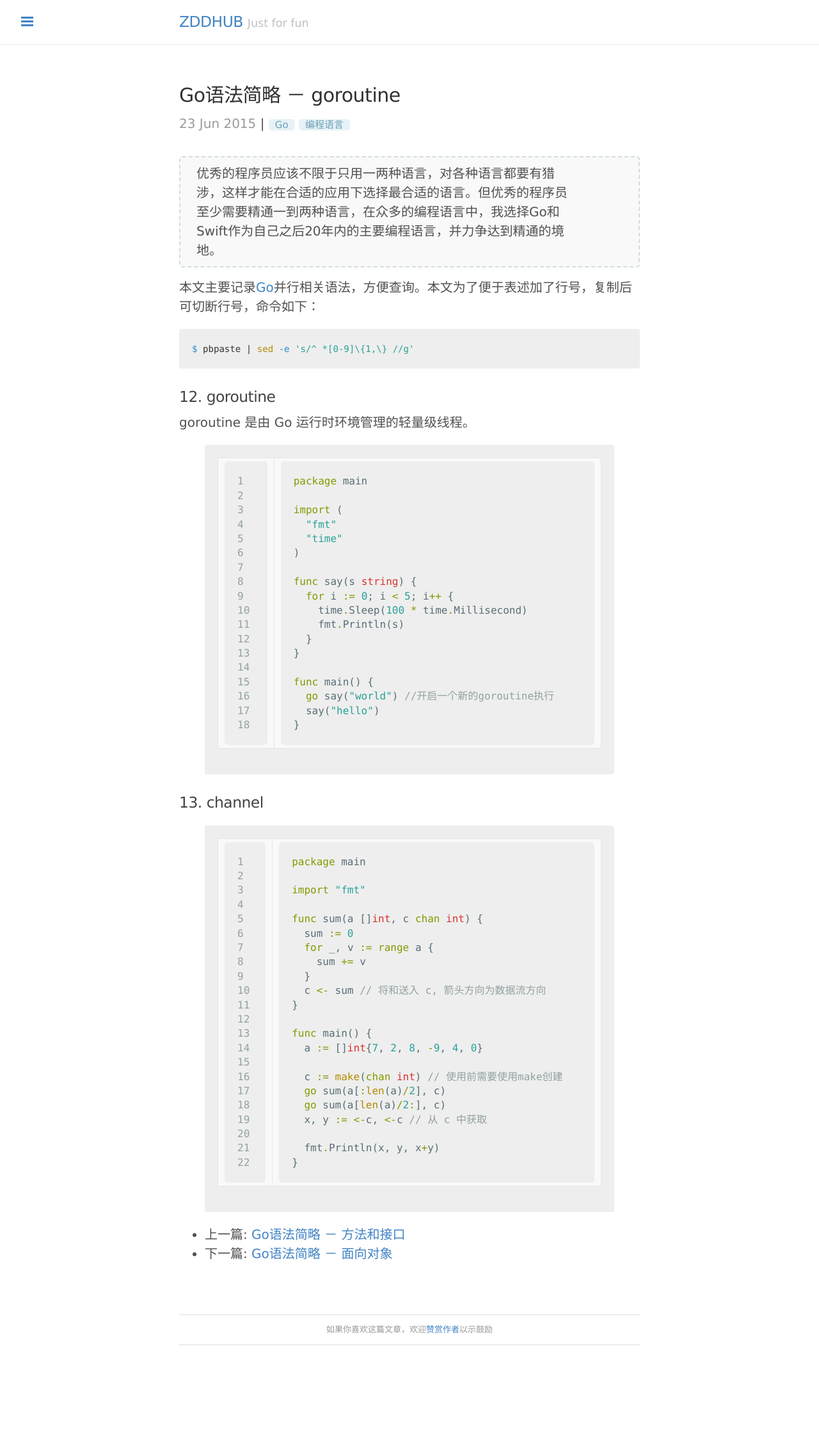
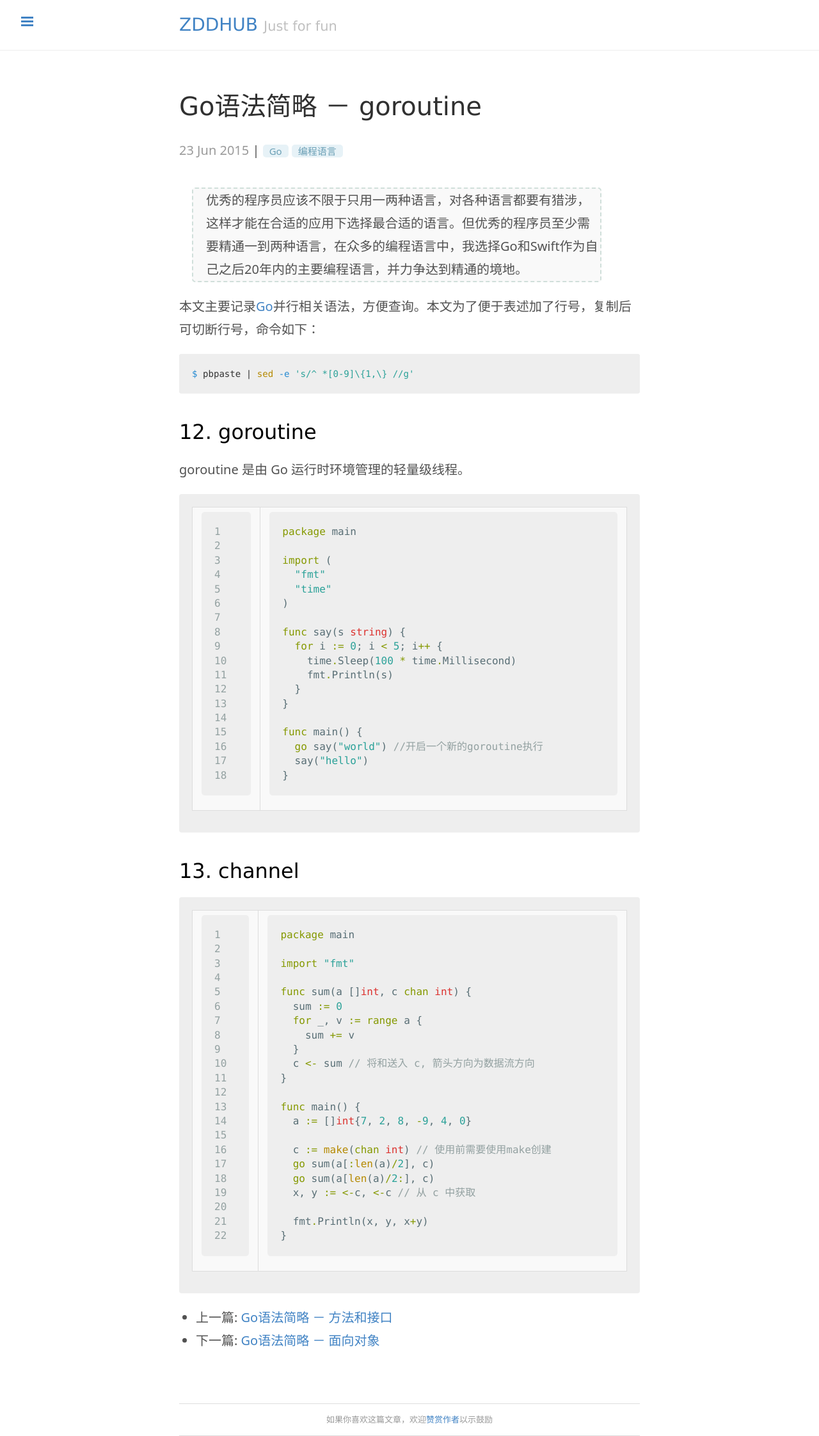
Before and after one commit to zddhub/zddhub.github.io, a Jekyll site: the page built from _posts/2015-06-23-goroutine.md, in a window 1280 px wide. Shown: the whole page at 64% size. Built offline with Jekyll 4.4.1, drawn with Linux system fonts in a browser that asks for light colours; Markdown is read by kramdown in place of the engine named in the settings; comment, search, counter and statistics services are not loaded; before the commit the page ends 2102 px from its top, so only the background shows below that.

Commit message:
Change style via typo.css

```diff
--- a/_includes/head.html
+++ b/_includes/head.html
@@ -19,6 +19,7 @@
   <link rel="stylesheet" href="{{ site.baseurl }}public/css/syntax.css">
   <link rel="stylesheet" href="{{ site.baseurl }}public/css/zddhub.css">
   <link rel="stylesheet" href="{{ site.baseurl }}public/css/lanyon.css">
+  <link rel="stylesheet" href="{{ site.baseurl }}public/css/typo.css">
   <!--  <link rel="stylesheet" href="http://fonts.googleapis.com/css?family=PT+Serif:400,400italic,700%7CPT+Sans:400"> -->
 
   <!-- Icons -->
--- a/_layouts/post.html
+++ b/_layouts/post.html
@@ -2,7 +2,7 @@
 layout: default
 ---
 
-<div class="post">
+<div class="post typo">
   <h1 class="post-title">{{ page.title }}</h1>
   <span>
   <span class="post-date" style="display:inline-block;">{{ page.date | date_to_string }}</span>
--- a/public/css/lanyon.css
+++ b/public/css/lanyon.css
@@ -44,13 +44,13 @@
   font-family: PingFang SC, Verdana, Helvetica Neue, Microsoft Yahei, Hiragino Sans GB, Microsoft Sans Serif, WenQuanYi Micro Hei, sans-serif;
 }
 
-h1, h2, h3, h4, h5, h6 {
+/*h1, h2, h3, h4, h5, h6 {
   font-family: PingFang SC, Verdana, Helvetica Neue, Microsoft Yahei, Hiragino Sans GB, Microsoft Sans Serif, WenQuanYi Micro Hei, sans-serif;
   font-weight: 400;
   color: #434343;
   letter-spacing: -.025rem;
 }
-
+*/
 
 /*
  * Wrapper
--- a/public/css/poole.css
+++ b/public/css/poole.css
@@ -80,27 +80,28 @@
 }
 
 /* Headings */
-h1, h2, h3, h4, h5, h6 {
-  margin-bottom: .5rem;
-  font-weight: bold;
-  line-height: 1.25;
+h1,h2,h3,h4,h5,h6 {
+  line-height:1;
+  margin:1.4em 0 0.8em;
   color: #313131;
   text-rendering: optimizeLegibility;
+  font-weight: bold;
 }
+
 h1 {
-  font-size: 1.5rem;
+  font-size: 1.8em;
 }
 h2 {
-  margin-top: 1rem;
-  font-size: 1.25rem;
+  font-size: 1.6em;
 }
 h3 {
-  margin-top: 1.5rem;
-  font-size: 1.rem;
+  font-size: 1.4em;
 }
-h4, h5, h6 {
-  margin-top: 1rem;
-  font-size: .8rem;
+h4 {
+  font-size: 1.2em;
+}
+h5, h6 {
+  font-size: 1em;
 }
 
 /* Body text */
--- /dev/null
+++ b/public/css/typo.css
@@ -0,0 +1,345 @@
+@charset "utf-8";
+
+/* 防止用户自定义背景颜色对网页的影响，添加让用户可以自定义字体 */
+html {
+  color: #333;
+  background: #fff;
+  -webkit-text-size-adjust: 100%;
+  -ms-text-size-adjust: 100%;
+  text-rendering: optimizelegibility;
+}
+
+/* 如果你的项目仅支持 IE9+ | Chrome | Firefox 等，推荐在 <html> 中添加 .borderbox 这个 class */
+html.borderbox *, html.borderbox *:before, html.borderbox *:after {
+  -moz-box-sizing: border-box;
+  -webkit-box-sizing: border-box;
+  box-sizing: border-box;
+}
+
+/* 内外边距通常让各个浏览器样式的表现位置不同 */
+body, dl, dt, dd, ul, ol, li, h1, h2, h3, h4, h5, h6, code, form, fieldset, legend, input, textarea, p, blockquote, th, td, hr, button, article, aside, details, figcaption, figure, footer, header, menu, nav, section {
+  margin: 0;
+  padding: 0;
+}
+
+/* 重设 HTML5 标签, IE 需要在 js 中 createElement(TAG) */
+article, aside, details, figcaption, figure, footer, header, menu, nav, section {
+  display: block;
+}
+
+/* HTML5 媒体文件跟 img 保持一致 */
+audio, canvas, video {
+  display: inline-block;
+}
+
+/* 要注意表单元素并不继承父级 font 的问题 */
+body, button, input, select, textarea {
+  font: 300 1em/1.8 PingFang SC, Lantinghei SC, Microsoft Yahei, Hiragino Sans GB, Microsoft Sans Serif, WenQuanYi Micro Hei, sans;
+}
+
+button::-moz-focus-inner,
+input::-moz-focus-inner {
+  padding: 0;
+  border: 0;
+}
+
+/* 去掉各Table cell 的边距并让其边重合 */
+table {
+  border-collapse: collapse;
+  border-spacing: 0;
+}
+
+/* 去除默认边框 */
+fieldset, img {
+  border: 0;
+}
+
+/* 块/段落引用 */
+blockquote {
+  position: relative;
+/*  color: #999;*/
+  font-weight: 400;
+/*  border-left: 1px solid #1abc9c;*/
+  padding-left: 1em;
+  margin: 1em 3em 1em 1em;
+}
+
+@media only screen and ( max-width: 640px ) {
+  blockquote {
+    margin: 1em 0;
+  }
+}
+
+/* Firefox 以外，元素没有下划线，需添加 */
+acronym, abbr {
+  border-bottom: 1px dotted;
+  font-variant: normal;
+}
+
+/* 添加鼠标问号，进一步确保应用的语义是正确的（要知道，交互他们也有洁癖，如果你不去掉，那得多花点口舌） */
+abbr {
+  cursor: help;
+}
+
+/* 一致的 del 样式 */
+del {
+  text-decoration: line-through;
+}
+
+address, caption, cite, code, dfn, em, th, var {
+  font-style: normal;
+  font-weight: 400;
+}
+
+/* 去掉列表前的标识, li 会继承，大部分网站通常用列表来很多内容，所以应该当去 */
+ul, ol {
+  list-style: none;
+}
+
+/* 对齐是排版最重要的因素, 别让什么都居中 */
+caption, th {
+  text-align: left;
+}
+
+q:before, q:after {
+  content: '';
+}
+
+/* 统一上标和下标 */
+sub, sup {
+  font-size: 75%;
+  line-height: 0;
+  position: relative;
+}
+
+:root sub, :root sup {
+  vertical-align: baseline; /* for ie9 and other modern browsers */
+}
+
+sup {
+  top: -0.5em;
+}
+
+sub {
+  bottom: -0.25em;
+}
+
+/* 让链接在 hover 状态下显示下划线 */
+/*a {
+  color: #1abc9c;
+}*/
+
+a:hover {
+/*  text-decoration: underline;*/
+}
+
+/*.typo a {
+  border-bottom: 1px solid #1abc9c;
+}
+*/
+/*.typo a:hover {
+  border-bottom-color: #555;
+  color: #555;
+  text-decoration: none;
+}*/
+
+/* 默认不显示下划线，保持页面简洁 */
+ins, a {
+  text-decoration: none;
+}
+
+/* 专名号：虽然 u 已经重回 html5 Draft，但在所有浏览器中都是可以使用的，
+ * 要做到更好，向后兼容的话，添加 class="typo-u" 来显示专名号
+ * 关于 <u> 标签：http://www.whatwg.org/specs/web-apps/current-work/multipage/text-level-semantics.html#the-u-element
+ * 被放弃的是 4，之前一直搞错 http://www.w3.org/TR/html401/appendix/changes.html#idx-deprecated
+ * 一篇关于 <u> 标签的很好文章：http://html5doctor.com/u-element/
+ */
+u, .typo-u {
+  text-decoration: underline;
+}
+
+/* 标记，类似于手写的荧光笔的作用 */
+mark {
+  background: #fffdd1;
+  border-bottom: 1px solid #ffedce;
+  padding: 2px;
+  margin: 0 5px;
+}
+
+/* 代码片断 */
+/*pre, code, pre tt {
+  font-family: Courier, 'Courier New', monospace;
+}
+
+pre {
+  background: #f8f8f8;
+  border: 1px solid #ddd;
+  padding: 1em 1.5em;
+  display: block;
+  -webkit-overflow-scrolling: touch;
+}
+*/
+/* 一致化 horizontal rule */
+/*hr {
+  border: none;
+  border-bottom: 1px solid #cfcfcf;
+  margin-bottom: 0.8em;
+  height: 10px;
+}
+*/
+/* 底部印刷体、版本等标记 */
+small, .typo-small,
+  /* 图片说明 */
+figcaption {
+  font-size: 0.9em;
+  color: #888;
+}
+
+strong, b {
+  font-weight: bold;
+  color: #000;
+}
+
+/* 可拖动文件添加拖动手势 */
+[draggable] {
+  cursor: move;
+}
+
+.clearfix:before, .clearfix:after {
+  content: "";
+  display: table;
+}
+
+.clearfix:after {
+  clear: both;
+}
+
+.clearfix {
+  zoom: 1;
+}
+
+/* 强制文本换行 */
+.textwrap, .textwrap td, .textwrap th {
+  word-wrap: break-word;
+  word-break: break-all;
+}
+
+.textwrap-table {
+  table-layout: fixed;
+}
+
+/* 提供 serif 版本的字体设置: iOS 下中文自动 fallback 到 sans-serif */
+.serif {
+  font-family: Palatino, Optima, Georgia, serif;
+}
+
+/* 保证块/段落之间的空白隔行 */
+.typo p, .typo pre, .typo ul, .typo ol, .typo dl, .typo form, .typo hr, .typo table,
+.typo-p, .typo-pre, .typo-ul, .typo-ol, .typo-dl, .typo-form, .typo-hr, .typo-table, blockquote {
+  margin-bottom: 1.0em
+}
+
+h1, h2, h3, h4, h5, h6 {
+  font-family: PingFang SC, Verdana, Helvetica Neue, Microsoft Yahei, Hiragino Sans GB, Microsoft Sans Serif, WenQuanYi Micro Hei, sans-serif;
+  font-weight: 100;
+  color: #000;
+  line-height: 1.35;
+}
+
+/* 标题应该更贴紧内容，并与其他块区分，margin 值要相应做优化 */
+.typo h1, .typo h2, .typo h3, .typo h4, .typo h5, .typo h6,
+.typo-h1, .typo-h2, .typo-h3, .typo-h4, .typo-h5, .typo-h6 {
+  margin-top: 1.2em;
+  margin-bottom: 0.6em;
+  line-height: 1.35;
+}
+
+.typo h1, .typo-h1 {
+  font-size: 2em;
+}
+
+.typo h2, .typo-h2 {
+  font-size: 1.8em;
+}
+
+.typo h3, .typo-h3 {
+  font-size: 1.6em;
+}
+
+.typo h4, .typo-h4 {
+  font-size: 1.4em;
+}
+
+.typo h5, .typo h6, .typo-h5, .typo-h6 {
+  font-size: 1.2em;
+}
+
+/* 在文章中，应该还原 ul 和 ol 的样式 */
+.typo ul, .typo-ul {
+  margin-left: 1.3em;
+  list-style: disc;
+}
+
+.typo ol, .typo-ol {
+  list-style: decimal;
+  margin-left: 1.9em;
+}
+
+.typo li ul, .typo li ol, .typo-ul ul, .typo-ul ol, .typo-ol ul, .typo-ol ol {
+  margin-bottom: 0.8em;
+  margin-left: 2em;
+}
+
+.typo li ul, .typo-ul ul, .typo-ol ul {
+  list-style: circle;
+}
+
+/* 同 ul/ol，在文章中应用 table 基本格式 */
+.typo table th, .typo table td, .typo-table th, .typo-table td, .typo table caption {
+  border: 1px solid #ddd;
+  padding: 0.5em 1em;
+  color: #666;
+}
+
+.typo table th, .typo-table th {
+  background: #fbfbfb;
+}
+
+.typo table thead th, .typo-table thead th {
+  background: #f1f1f1;
+}
+
+.typo table caption {
+  border-bottom: none;
+}
+
+/* 去除 webkit 中 input 和 textarea 的默认样式  */
+.typo-input, .typo-textarea {
+  -webkit-appearance: none;
+  border-radius: 0;
+}
+
+.typo-em, .typo em, legend, caption {
+  color: #000;
+  font-weight: inherit;
+}
+
+/* 着重号，只能在少量（少于100个字符）且全是全角字符的情况下使用 */
+.typo-em {
+  position: relative;
+}
+
+.typo-em:after {
+  position: absolute;
+  top: 0.65em;
+  left: 0;
+  width: 100%;
+  overflow: hidden;
+  white-space: nowrap;
+  content: "・・・・・・・・・・・・・・・・・・・・・・・・・・・・・・・・・・・・・・・・・・・・・・・・・・・・・・・・・・・・・・・・・・・・・・・・・・・・・・・・・・・・・・・・・・・・・・・・・・・・";
+}
+
+/* Responsive images */
+.typo img {
+  max-width: 100%;
+}
--- a/public/css/zddhub.css
+++ b/public/css/zddhub.css
@@ -147,10 +147,12 @@
   list-style: none;
 }
 .zddhub-category-list h3 {
+  line-height: 1.5rem;
   font-size: 1rem;
   margin-top: 0;
 }
 .zddhub-category-list li small {
+  line-height: 1.5rem;
   font-size: 75%;
   color: #999;
 }
```
